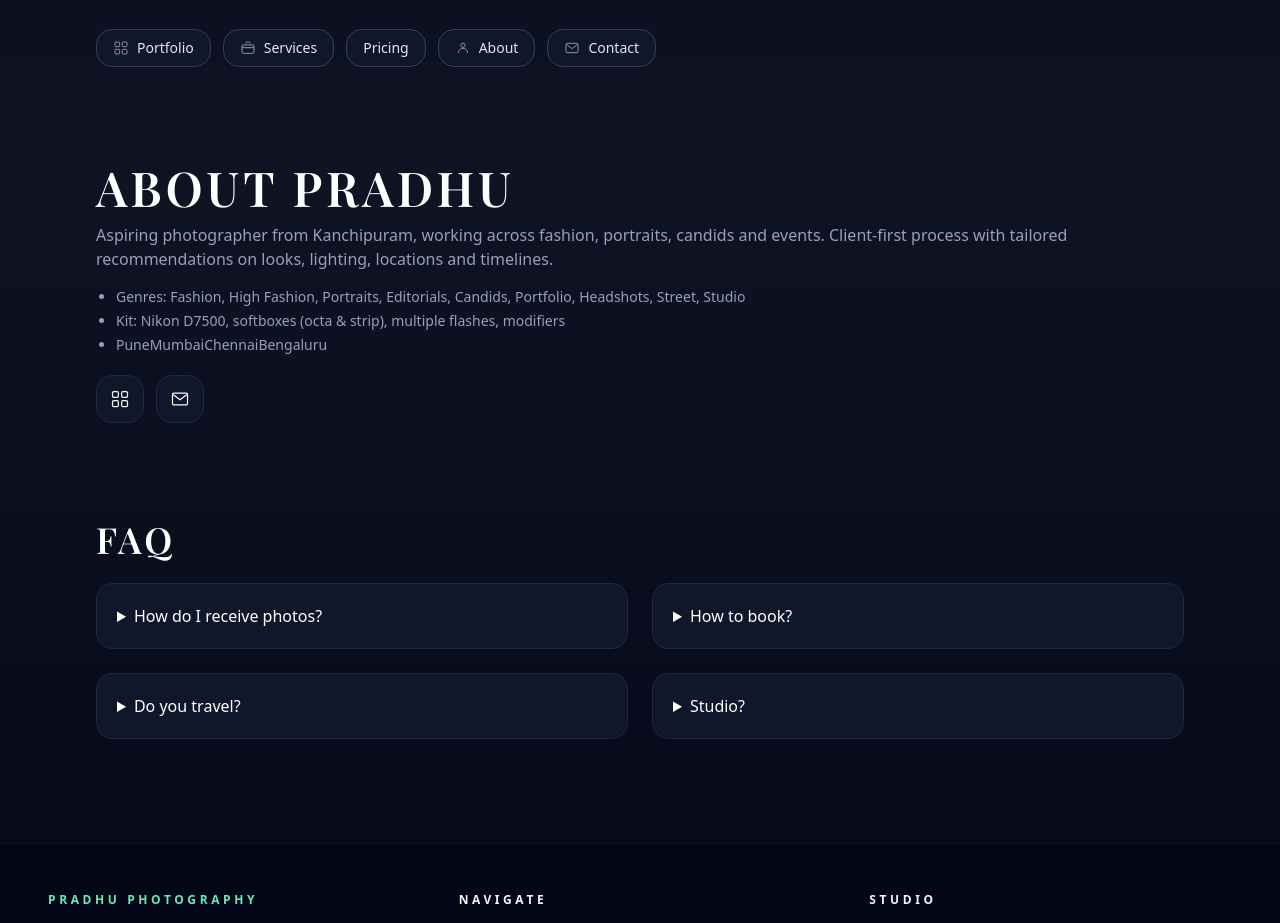
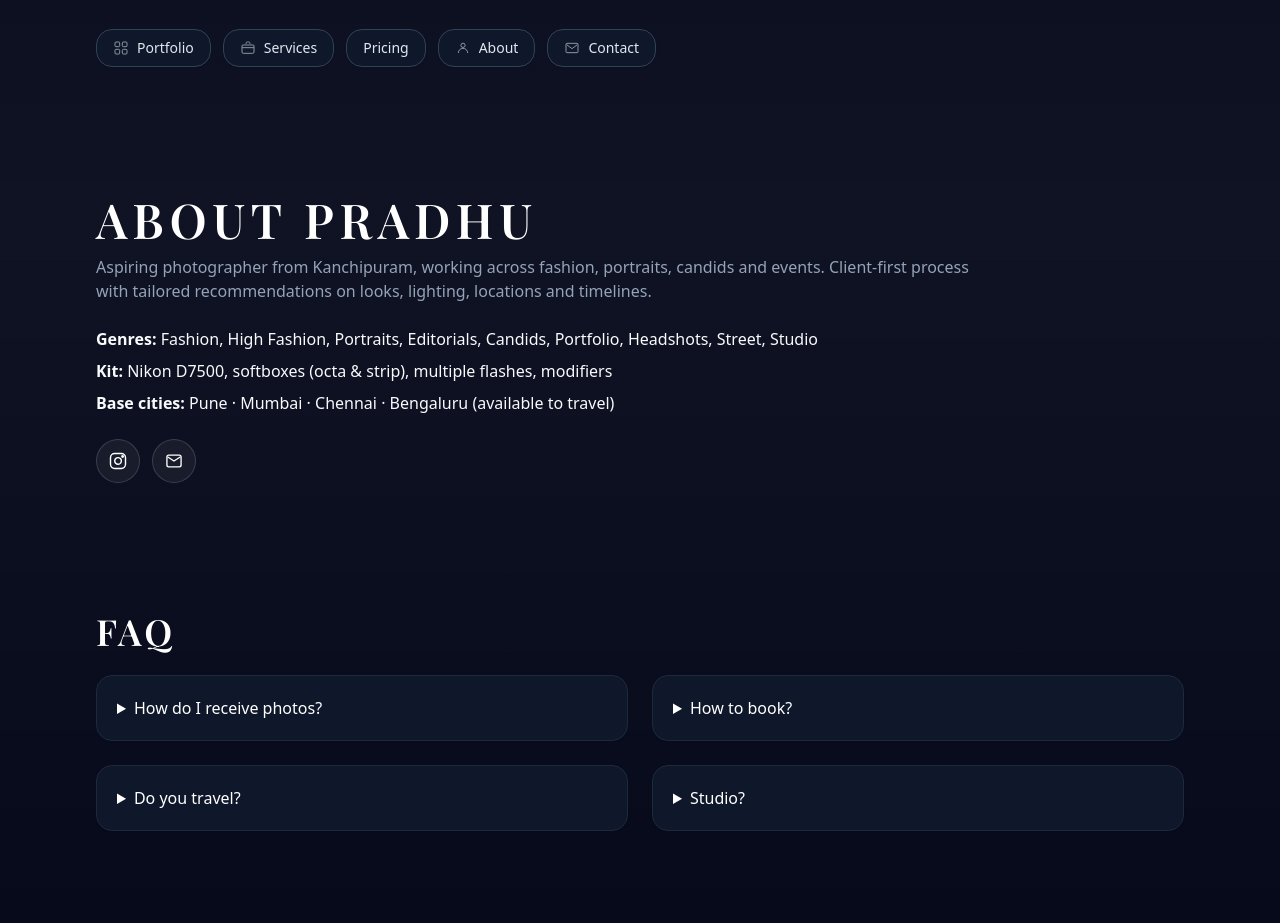
Before and after one commit to pradeepmurthy1992/pradhu-photography-site, a React (Vite) app: page /about in a window 1280 px wide. Shown: the part 800-1723 px from the top of the page. Built offline with nearby package versions, Linux system fonts and the light colour scheme.

Commit message:
Update AboutBlock.jsx

```diff
--- a/src/components/pages/AboutBlock.jsx
+++ b/src/components/pages/AboutBlock.jsx
@@ -1,45 +1,88 @@
 // src/components/pages/AboutBlock.jsx
 import React from "react";
-import { usePageMeta } from "@/app/seo";
-import { CONTACT_EMAIL, IG_USERNAME, SERVICE_CITIES } from "@/app/config";
-import { Icon } from "@/components/common/Icon";
 
-export default function AboutBlock({ T }) {
-  usePageMeta(
-    "About PRADHU Photography",
-    "Pradeep Moorthy — photographer behind PRADHU. Fashion, portrait, and editorial work with clean color, natural skin, and simple direction."
-  );
+export default function AboutBlock({ T = {} }) {
+  return (
+    <section id="about" className="py-10 md:py-14">
+      <header className="mb-4 md:mb-6">
+        <h2
+          className={`text-3xl md:text-4xl lg:text-5xl font-['Playfair_Display'] uppercase tracking-[0.12em] ${
+            T.navTextStrong || ""
+          }`}
+        >
+          About Pradhu
+        </h2>
+        <p className={`mt-3 max-w-4xl text-sm md:text-base ${T.muted || ""}`}>
+          Aspiring photographer from Kanchipuram, working across fashion, portraits,
+          candids and events. Client-first process with tailored recommendations on
+          looks, lighting, locations and timelines.
+        </p>
+      </header>
 
-  return (
-    <section className="py-6">
-      <h1 className={`text-4xl md:text-5xl font-['Playfair_Display'] uppercase tracking-[0.08em] ${T.navTextStrong}`}>
-        About PRADHU
-      </h1>
-      <p className={`mt-3 ${T.muted}`}>
-        Aspiring photographer from Kanchipuram, working across fashion, portraits, candids and events. Client-first
-        process with tailored recommendations on looks, lighting, locations and timelines.
-      </p>
-      <ul className={`mt-4 text-sm list-disc pl-5 space-y-1 ${T.muted}`}>
-        <li>Genres: Fashion, High Fashion, Portraits, Editorials, Candids, Portfolio, Headshots, Street, Studio</li>
-        <li>Kit: Nikon D7500, softboxes (octa & strip), multiple flashes, modifiers</li>
-        <li>{SERVICE_CITIES}</li>
-      </ul>
-      <div className="mt-5 flex items-center gap-3">
+      <div className="space-y-2 text-sm md:text-base">
+        <p>
+          <span className="font-semibold">Genres:</span>{" "}
+          Fashion, High Fashion, Portraits, Editorials, Candids, Portfolio,
+          Headshots, Street, Studio
+        </p>
+        <p>
+          <span className="font-semibold">Kit:</span>{" "}
+          Nikon D7500, softboxes (octa &amp; strip), multiple flashes, modifiers
+        </p>
+        <p>
+          <span className="font-semibold">Base cities:</span>{" "}
+          Pune · Mumbai · Chennai · Bengaluru (available to travel)
+        </p>
+      </div>
+
+      {/* Social / contact icons */}
+      <div className="mt-6 flex gap-3">
+        {/* Instagram icon – now correctly shown as IG */}
         <a
-          href={`https://www.instagram.com/${IG_USERNAME}/`}
+          href="https://www.instagram.com/pradhu_photography"
           target="_blank"
           rel="noreferrer"
-          className={`inline-flex items-center justify-center h-12 w-12 rounded-2xl border ${T.panelBorder} ${T.panelBg}`}
-          title="Instagram"
+          className="inline-flex h-11 w-11 items-center justify-center rounded-full border border-white/15 bg-white/5 text-white hover:bg-white/10 hover:border-white/30 transition"
+          aria-label="Instagram — @pradhu_photography"
         >
-          <Icon name="grid" className="h-5 w-5" />
+          <svg
+            aria-hidden="true"
+            viewBox="0 0 24 24"
+            className="h-5 w-5"
+            fill="none"
+            stroke="currentColor"
+            strokeWidth="1.7"
+            strokeLinecap="round"
+            strokeLinejoin="round"
+          >
+            {/* outer rounded square */}
+            <rect x="3" y="3" width="18" height="18" rx="5" ry="5" />
+            {/* camera circle */}
+            <path d="M16 11.37A4 4 0 1 1 12.63 8 4 4 0 0 1 16 11.37z" />
+            {/* small top-right dot */}
+            <circle cx="17.5" cy="6.5" r="0.9" />
+          </svg>
         </a>
+
+        {/* Email icon */}
         <a
-          href={`mailto:${CONTACT_EMAIL}`}
-          className={`inline-flex items-center justify-center h-12 w-12 rounded-2xl border ${T.panelBorder} ${T.panelBg}`}
-          title="Email"
+          href="mailto:pradhuphotography@gmail.com"
+          className="inline-flex h-11 w-11 items-center justify-center rounded-full border border-white/15 bg-white/5 text-white hover:bg-white/10 hover:border-white/30 transition"
+          aria-label="Email Pradhu"
         >
-          <Icon name="mail" className="h-5 w-5" />
+          <svg
+            aria-hidden="true"
+            viewBox="0 0 24 24"
+            className="h-5 w-5"
+            fill="none"
+            stroke="currentColor"
+            strokeWidth="1.6"
+            strokeLinecap="round"
+            strokeLinejoin="round"
+          >
+            <rect x="3.5" y="5" width="17" height="14" rx="2.2" />
+            <path d="M5 7.5 12 12l7-4.5" />
+          </svg>
         </a>
       </div>
     </section>
```
